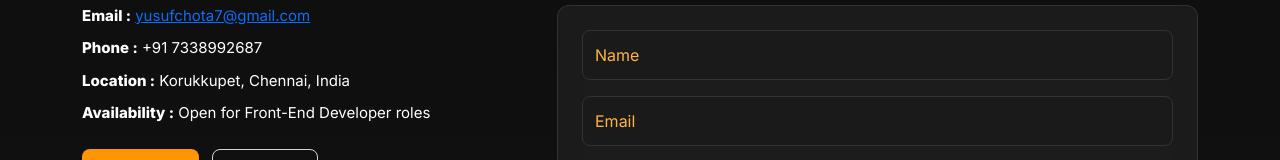
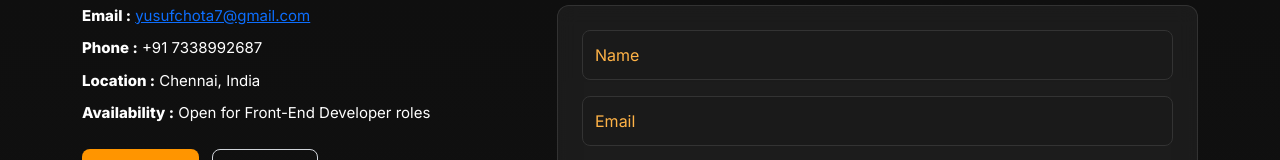
Before and after one commit to yusufchota/Portfolio-new, a plain HTML site: page index.html in a window 1280 px wide. Shown: the part 4105-4265 px from the top of the page. Drawn offline with nearby package versions, Linux system fonts and the light colour scheme.

Commit message:
new change

```diff
--- a/index.html
+++ b/index.html
@@ -335,7 +335,7 @@
           <ul class="list-unstyled contact-info">
             <li><strong>Email :</strong> <a href="mailto:yusufchota7@gmail.com">yusufchota7@gmail.com</a></li>
             <li><strong>Phone :</strong> +91 7338992687</li>
-            <li><strong>Location :</strong> Korukkupet, Chennai, India</li>
+            <li><strong>Location :</strong> Chennai, India</li>
             <li><strong>Availability :</strong> Open for Front-End Developer roles</li>
           </ul>
 
```
